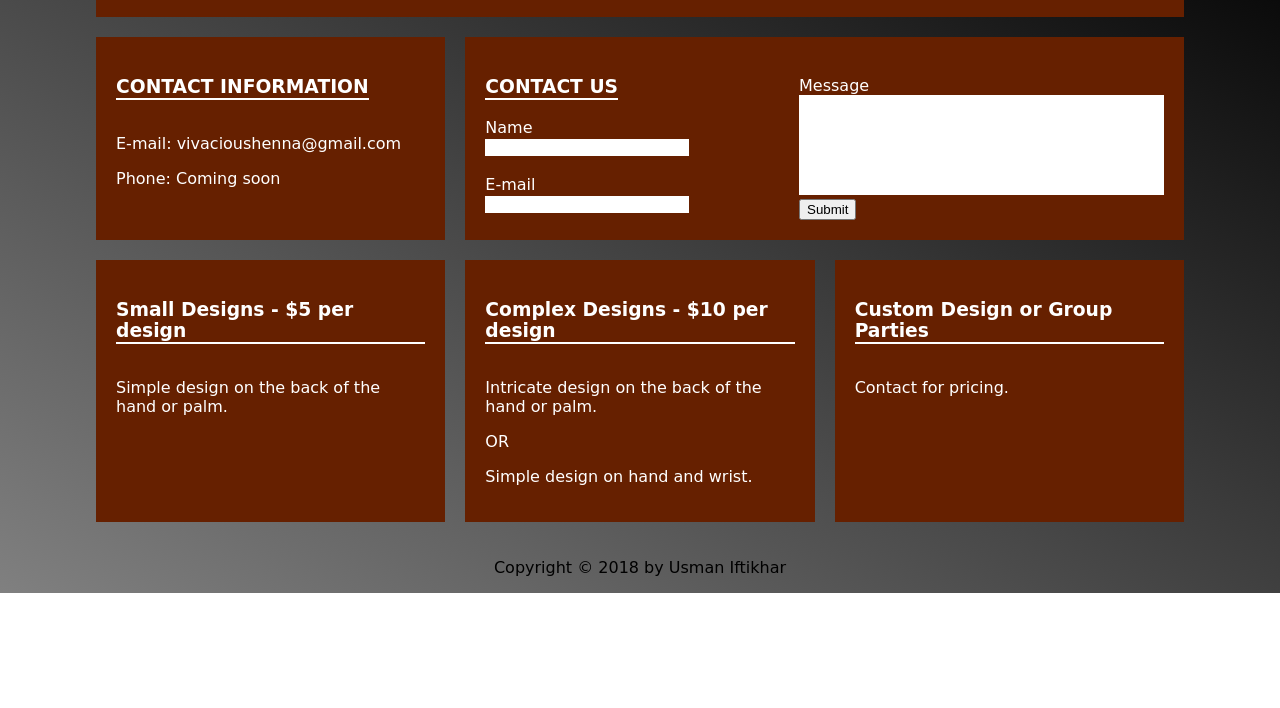
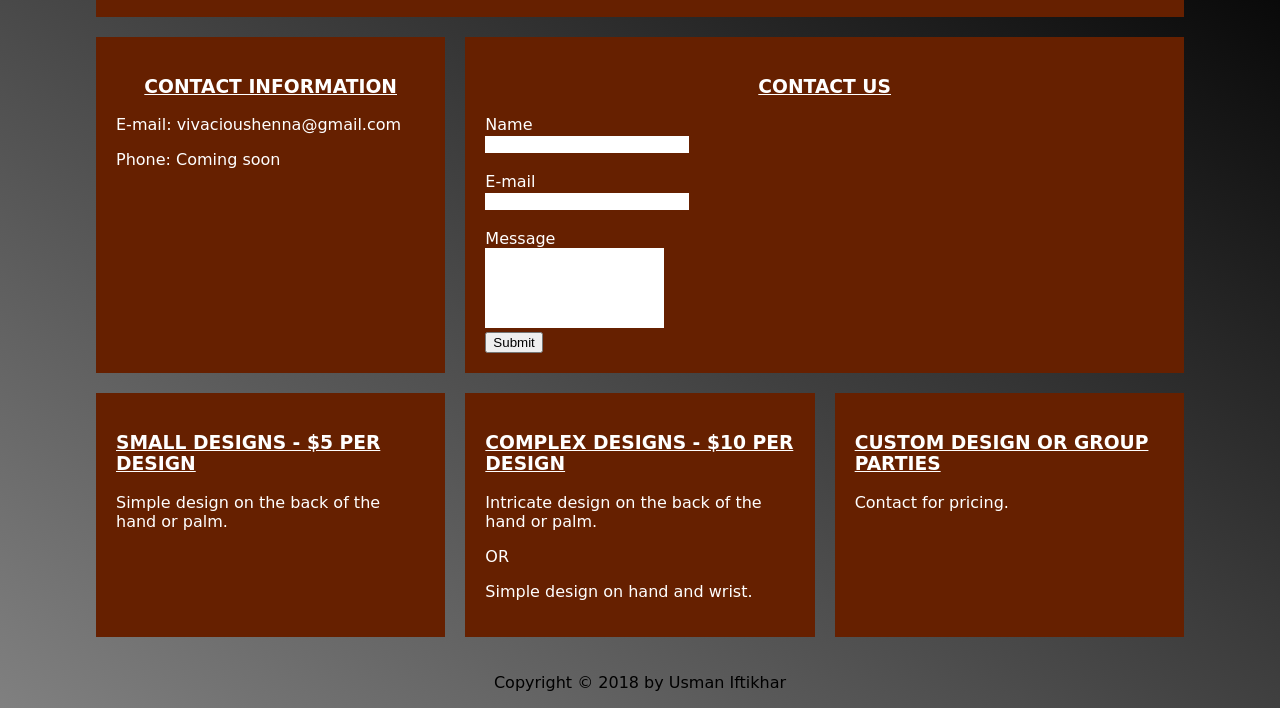
Before and after one commit to Usman-Iftikhar/vivacious, a plain HTML site: page pricing.html in a window 1280 px wide. Shown: the part 123-831 px from the top of the page. Before the commit the page ends 800 px from the top, so only its background shows below. Drawn offline with Linux system fonts and the light colour scheme; a web font is replaced by a local one.

Commit message:
pricing page fixed

```diff
--- a/css/style.css
+++ b/css/style.css
@@ -91,9 +91,9 @@ header nav {
 
 /* make h3 tags uniform */
 h3 {
-  display: inline-block;
-  border-bottom: 2px solid #fff;
-  padding-bottom: 1px;
+  text-decoration: underline;
+  /* border-bottom: 2px solid currentColor; */
+  text-transform: uppercase;
 }
 
 img {
@@ -121,10 +121,10 @@ img {
 #boxes, #gallery, #pricing {
   display: grid;
   grid-template-columns: repeat(3, 1fr);
-  grid-gap: 20px;
+  grid-gap: 1.25rem;
 }
 /* To terget what's insid the boxes */
-.box, .price, .contact, .message{
+.box, .price, .contact{
   background-color: var(--background);
   padding: 1.25rem;
 }
@@ -135,27 +135,33 @@ img {
 
 #contact-info {
   display: grid;
-  grid-gap: 20px;
+  grid-gap: 1.25rem;
   grid-template-columns: repeat(3, 1fr);
   grid-template-areas:
     'contact message message';
 }
 /* to be able to connect to the grid-template-areas */
-.contact {
+#contact {
   grid-area: contact;
 }
-.message {
+#message {
   grid-area: message;
 }
+/* #user {
+  grid-area: user;
+} */
 
 /* input text boxes */
-.message input[type="text"] {
+#message input[type="text"] {
   width: 200px;
   border: none;
 }
-.message textarea {
-  min-width: 365px;
-  min-height: 100px;
+
+#message textarea {
+  /* min-width: 365px;
+  min-height: 80px; */
+  max-width: 100%;
+  min-height: 80px;
   border: none;
   box-sizing: border-box;
   resize: none;
@@ -167,25 +173,8 @@ footer {
   color: black;
 }
 
-/* Desktop OR widescreen view */
-@media (min-width: 1025px) {
-  /* Arrange Contact Us  */
-  #contact-info .name-email {
-    float: left;
-  }
-  #contact-info .feedback {
-    float: right;
-  }
-  /* .message textarea {
-    width: 100%;
-  } */
-}
+@media (max-width: 768px) {
 
-/* Tablet view */
-@media (max-width: 768px) {
-  .message textarea {
-    width: 100%;
-  }
 }
 
 /* phone view - make only 1 column*/
@@ -204,7 +193,4 @@ footer {
       'contact'
       'message';
     }
-
-    .message textarea {
-      width: 100%;
-    }
+}
--- a/pricing.html
+++ b/pricing.html
@@ -13,6 +13,7 @@
   </head>
   <body>
     <div class="wrapper">
+
       <header>
           <div id="logo">
             <a href="index.html"><h1><span>V</span>ivacious <span>H</span>enna</h1></a>
@@ -27,17 +28,14 @@
       </header>
 <!-- Contact information and feedback message -->
       <section id="contact-info">
-
-        <div class="contact">
+        <div id="contact" class="box">
           <h3> CONTACT INFORMATION</h3>
           <p>E-mail: vivacioushenna@gmail.com</p>
           <p>Phone: Coming soon</p>
         </div>
-
-        <div class="message">
-          <!-- <h3>CONTACT US</h3> -->
+        <div id="message" class="box">
+          <h3>CONTACT US</h3>
           <div class="name-email">
-            <h3>CONTACT US</h3>
             <form id="name">Name<br>
               <input type="text" name="name">
             </form>
@@ -47,7 +45,7 @@
           </div>
 
           <div class="feedback">
-            <form id="messsage"><br>Message<br>
+            <form id="message"><br>Message<br>
               <textarea></textarea>
             </form>
             <button type="button">Submit</button>
```
